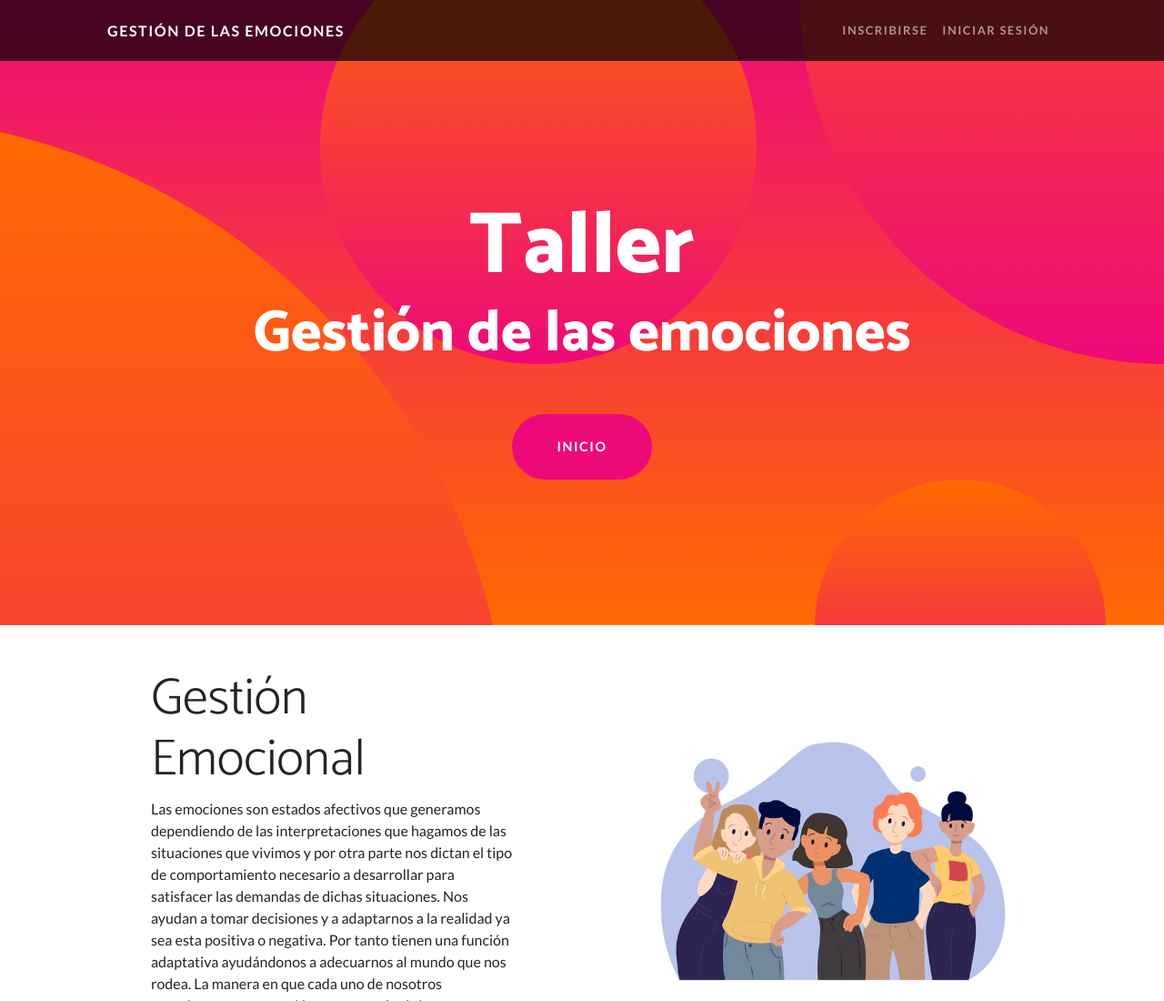
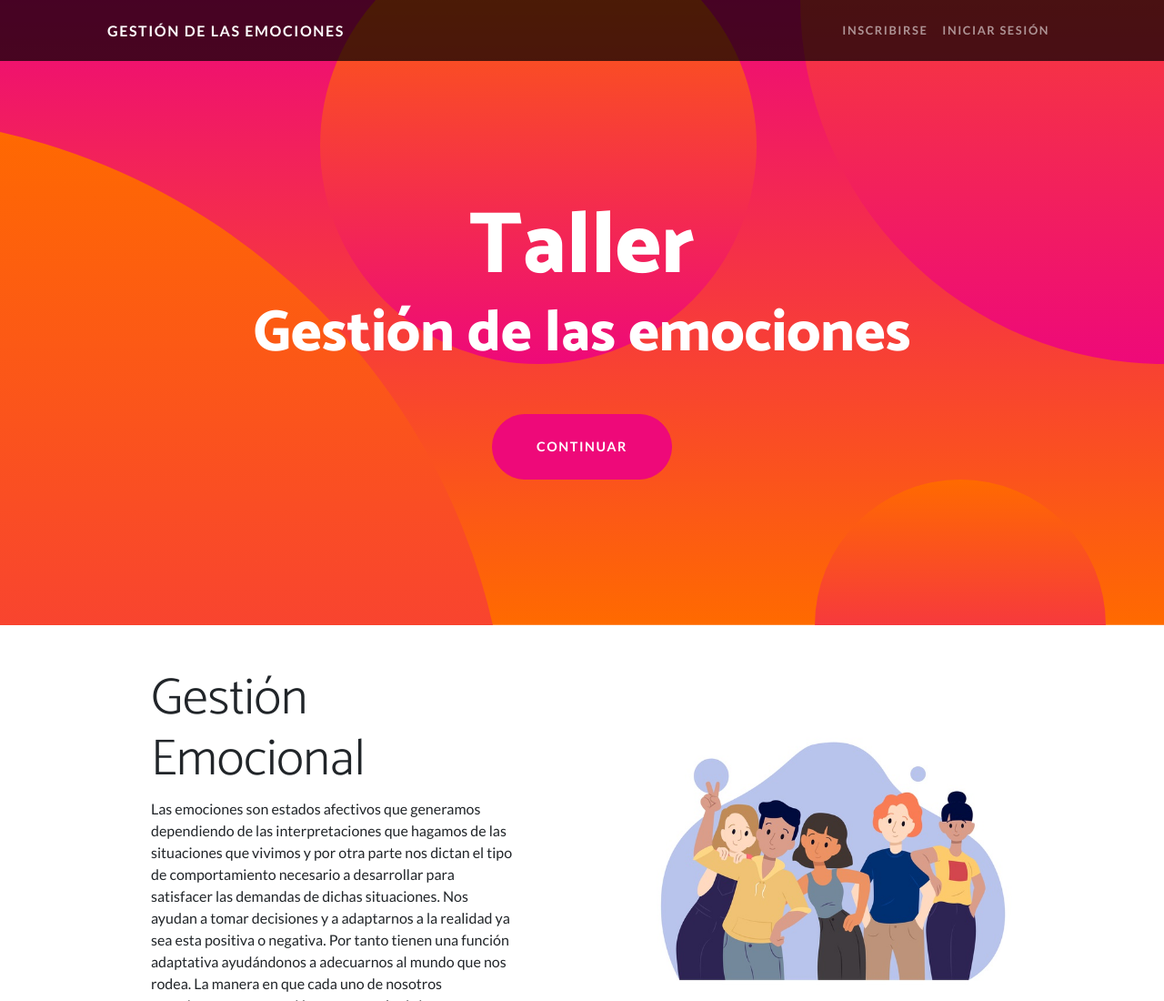
Before and after one commit to RichardGalloso/Gestion-de-las-emociones, a plain HTML site: page index.html in a window 1280 px wide. Shown: the top 1100 px of the page at 91% size. Drawn offline with nearby package versions, Linux system fonts and the light colour scheme.

Commit message:
Update index.html

```diff
--- a/index.html
+++ b/index.html
@@ -35,7 +35,7 @@
                 <div class="container px-5">
                     <h1 class="masthead-heading mb-0">Taller</h1>
                     <h2 class="masthead-subheading mb-0">Gestión de las emociones</h2>
-                    <a class="btn btn-primary btn-xl rounded-pill mt-5" href="#scroll">Inicio</a>
+                    <a class="btn btn-primary btn-xl rounded-pill mt-5" href="#scroll">Continuar</a>
                 </div>
             </div>
             <div class="bg-circle-1 bg-circle"></div>
```
